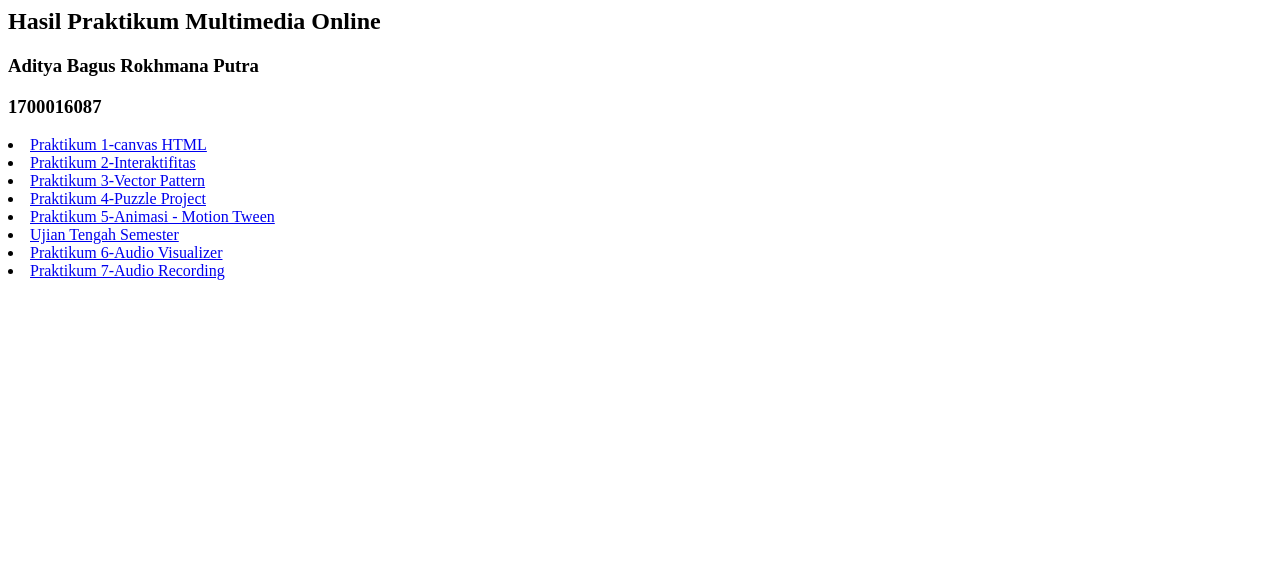
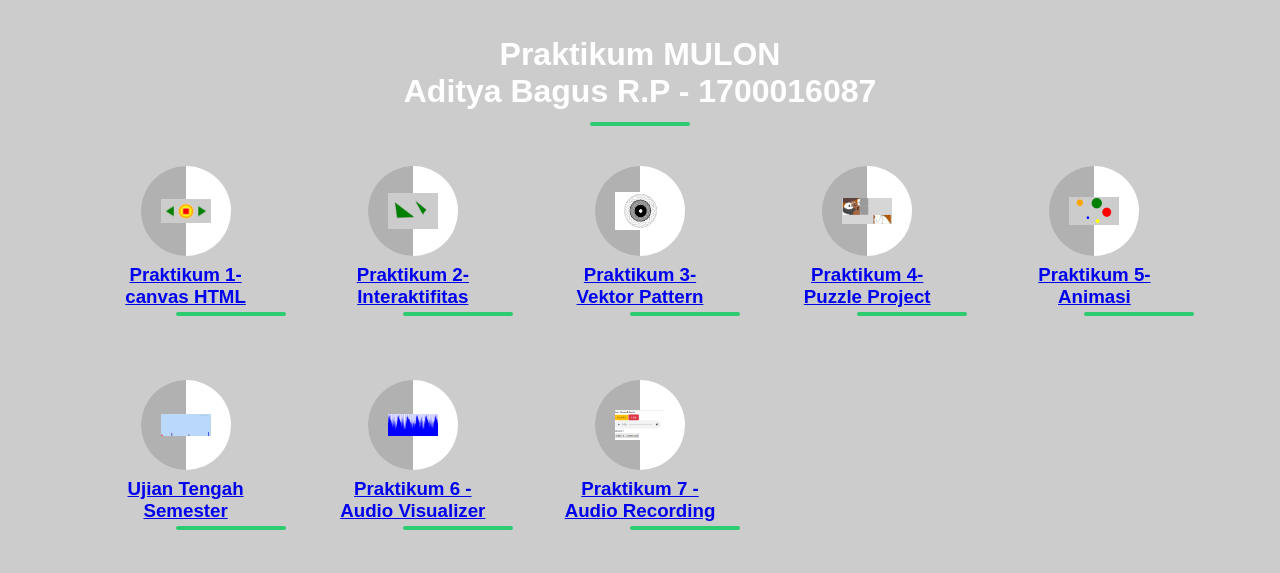
Before and after one commit to adityabrp87/adityamulon, a plain HTML site: page index.html in a window 1280 px wide. Drawn offline with Linux system fonts and the light colour scheme.

Commit message:
Update index.html

```diff
--- a/index.html
+++ b/index.html
@@ -1,17 +1,229 @@
 <html>
-<body>
-<h2> <strong> Hasil Praktikum Multimedia Online </strong>  </h2>
-<h3> Aditya Bagus Rokhmana Putra </h3>
-<h3> 1700016087 </h3>
+ <head>
+	<style>
+	*{
+padding: 0;
+margin: 0;
+box-sizing: border-box;
+font-family: Arial, sans-serif;
+}
 
-<li> <a href="praktikum_1_1700016087.html"> Praktikum 1-canvas HTML </a> </li>
-<li> <a href="praktikum_2_1700016087.html"> Praktikum 2-Interaktifitas </a> </li>
-<li> <a href="praktikum_3_1700016087.html"> Praktikum 3-Vector Pattern </a> </li>
-<li> <a href="praktikum_4_1700016087.html"> Praktikum 4-Puzzle Project </a> </li>
-<li> <a href="praktikum_5_1700016087.html"> Praktikum 5-Animasi - Motion Tween </a> </li>
-<li> <a href="UTS_1700016087.html"> Ujian Tengah Semester</a> </li>
-<li> <a href="praktikum_6_1700016087.html"> Praktikum 6-Audio Visualizer </a> </li>
-<li> <a href="praktikum_7_1700016087.html"> Praktikum 7-Audio Recording </a> </li>
+body{
+background: #ccc;
+}
 
-</body>
+.skills-section{
+padding-top: 20px;
+}
+
+.skills-header{
+text-align: center;
+color: #fff;
+padding: 1rem;
+position: relative;
+}
+
+.skills-header:after{
+content: '';
+position: absolute;
+bottom: 0;
+left: 50%;
+transform: translateX(-50%);
+width: 100px;
+height: 4px;
+background-color: #2ecc71;
+border-radius: 2px;
+}
+
+.skills-container{
+display: grid;
+grid-tempLate-columns: repeat(5, 1fr);
+justify-content:center;
+align-items:center;
+text-align: center;
+grid-gap:1rem;
+padding: 1rem 80px;
+font-size 1.2rem;
+}
+.skills-box{
+padding: 1rem;
+color: #000;
+cursor:pointer;
+}
+.skills-box:hover > .skills-title: after,
+.skills-box:hover > .skills-title: before{
+width: 30px;
+}
+.skills-box:hover .skills-img{
+transform: translateY(-10px);
+}
+
+.skills-title{
+display:flex;
+flex-direction: column;
+align-items:center;
+padding: 0.5rem;
+margin-bottom: 0.5rem;
+position: relative;
+}
+
+.skills-title:after{
+content: '';
+position:absolute;
+bottom: 0;
+rigth: 50%;
+width:20px;
+height:4px;
+border-radius: 2px 0 0 2px;
+background-color: #2ecc71;
+transition: .5s;
+}
+
+.skills-title:before{
+content: '';
+position:absolute;
+bottom: 0;
+left: 50%;
+width:100px;
+height:4px;
+border-radius: 0 2px 2px 0;
+background-color: #2ecc71;
+}
+
+.skills-icons{
+width:50px;
+z-index:2;
+}
+
+.skills-img{
+width:90px;
+height:90px;
+position: relative;
+border-radius: 45px;
+background-color: #fff;
+display:flex;
+justify-content:center;
+align-items:center;
+transition: .5s;
+}
+
+.skills-img:after{
+content: '';
+position:absolute;
+top:0;
+left: 0;
+width:50%;
+height:90px;
+background: rgba(100, 100, 100, 0.5);
+border-radius: 45px 0 0 45px;
+}
+.skills-title h3{
+color: #333;
+margin-top: 0.5rem;
+}
+@media screen and (max-width:990px){
+ .skills-container{
+ grid-tempLate-columns: repeat(2, 1fr);
+ padding: 2rem 50px;
+ }
+}
+
+@media screen and (max-width:650px){
+ .skills-container{
+ grid-tempLate-columns:2fr;
+ padding: 2rem 50px;
+ }
+}
+		</style>
+  <title>Praktikum MULON </title>
+   <meta name="viewport" content="width=device-width, initial-scale=1">
+ </head>
+  <body>
+   <div class="skills-section">
+    <div class="skills-header">
+     <h1>Praktikum MULON <br> Aditya Bagus R.P - 1700016087</h1>
+     </div>
+     <div class="skills-container">
+
+      <div class="skills-box">
+       <div class="skills-title">
+       <div class="skills-img">
+        <img src="assets/prak1.png"     alt="" class="skills-icons">
+        </div>
+         <h3><a href="praktikum_1_1700016087.html"> Praktikum 1-canvas HTML </a></h3>
+        </div>
+
+       </div>
+
+
+        <div class="skills-box">
+       <div class="skills-title">
+       <div class="skills-img">
+        <img src="assets/prak2.png"     alt="" class="skills-icons">
+        </div>
+         <h3><a href="praktikum_2_1700016087.html"> Praktikum 2-Interaktifitas </a></h3>
+        </div>
+       </div>
+
+
+        <div class="skills-box">
+       <div class="skills-title">
+       <div class="skills-img">
+        <img src="assets/prak3.png"     alt="" class="skills-icons">
+        </div>
+         <h3><a href="praktikum_3_1700016087.html"> Praktikum 3-Vektor Pattern </a></h3>
+        </div>
+       </div>
+
+          <div class="skills-box">
+       <div class="skills-title">
+       <div class="skills-img">
+        <img src="assets/prak4.png"     alt="" class="skills-icons">
+        </div>
+         <h3><a href="praktikum_4_1700016087.html"> Praktikum 4-Puzzle Project </a></h3>
+        </div>
+       </div>
+
+          <div class="skills-box">
+       <div class="skills-title">
+       <div class="skills-img">
+        <img src="assets/prak5.png"     alt="" class="skills-icons">
+        </div>
+         <h3><a href="praktikum_5_1700016087.html"> Praktikum 5-Animasi </a></h3>
+        </div>
+       </div>
+
+          <div class="skills-box">
+       <div class="skills-title">
+       <div class="skills-img">
+        <img src="assets/uts.png"     alt="" class="skills-icons">
+        </div>
+         <h3><a href="UTS_1700016087.html"> Ujian Tengah Semester </a></h3>
+        </div>
+       </div>
+
+	   <div class="skills-box">
+       <div class="skills-title">
+       <div class="skills-img">
+        <img src="assets/prak6.png"     alt="" class="skills-icons">
+        </div>
+         <h3><a href="praktikum_6_1700016087.html"> Praktikum 6 - Audio Visualizer </a></h3>
+        </div>
+       </div>
+
+	   <div class="skills-box">
+       <div class="skills-title">
+       <div class="skills-img">
+        <img src="assets/prak7.png"     alt="" class="skills-icons">
+        </div>
+         <h3><a href="praktikum_7_1700016087.html"> Praktikum 7 - Audio Recording </a></h3>
+        </div>
+       </div>
+
+
+       </div>
+
+     </div>
+
+  </body>
 </html>
```
